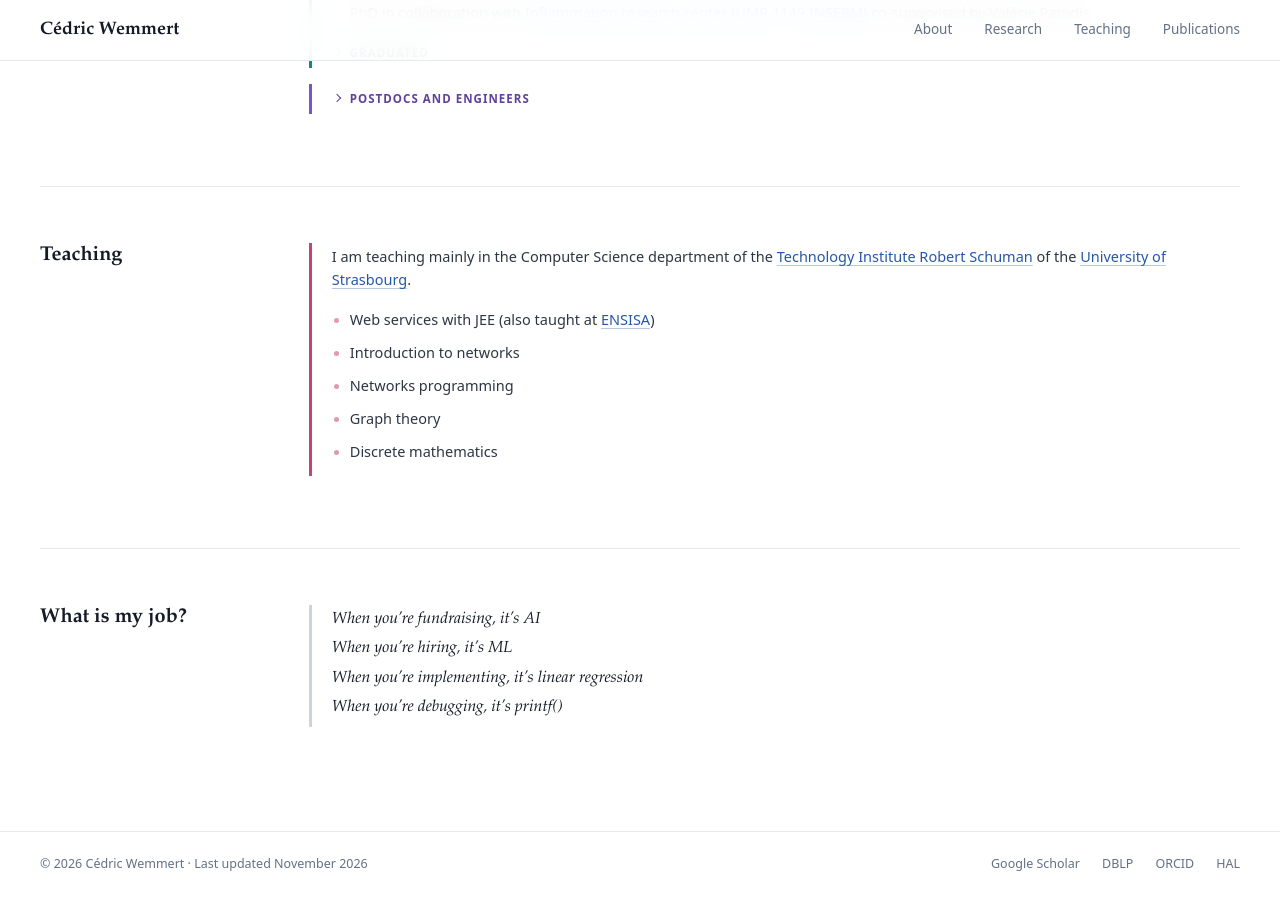
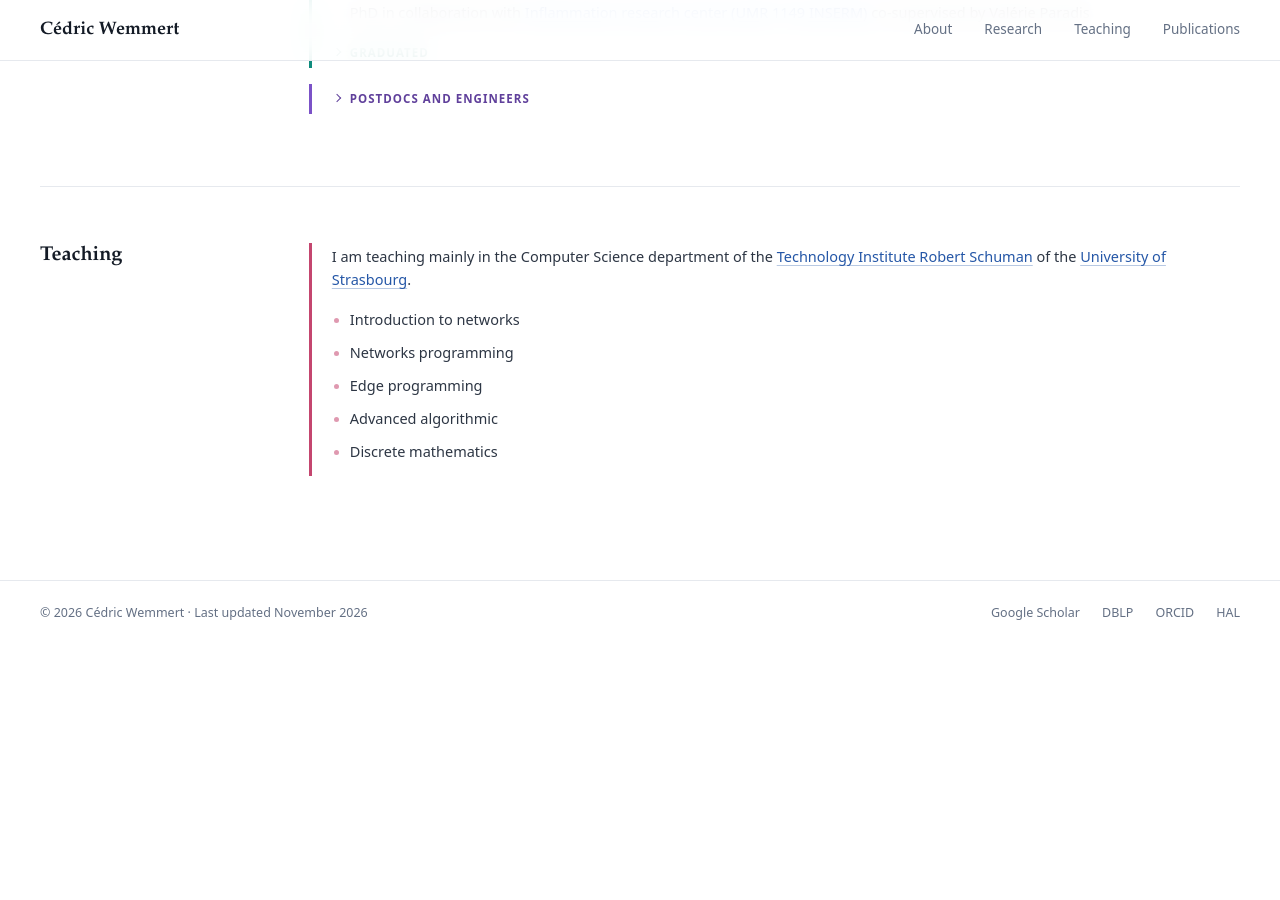
Before and after one commit to wemmertc/webpage, a Jekyll site: the page built from index.md, in a window 1280 px wide and 900 px high, scrolled down 1442 px. Built offline with Jekyll 4.4.1, drawn with Linux system fonts in a browser that asks for light colours; after the commit the page ends 2091 px from its top, so only the background shows below that.

Commit message:
publishing

```diff
--- a/index.md
+++ b/index.md
@@ -100,22 +100,10 @@ Member of [CNU 27](https://cnu27.ls2n.fr/)
 
 I am teaching mainly in the Computer Science department of the [Technology Institute Robert Schuman](https://iutrs.unistra.fr) of the [University of Strasbourg](https://unistra.fr).
 
-* Web services with JEE (also taught at [ENSISA](http://www.ensisa.uha.fr/accueil/etudes/ecole-ingenieur-informatique-et-reseaux/))
 * Introduction to networks
 * Networks programming
-* Graph theory
+* Edge programming
+* Advanced algorithmic
 * Discrete mathematics
 
 </div>
-
-* * *
-
-## What is my job?
-
-> When you’re fundraising, it’s AI
->
-> When you’re hiring, it’s ML
->
-> When you’re implementing, it’s linear regression
->
-> When you’re debugging, it’s printf()
```
